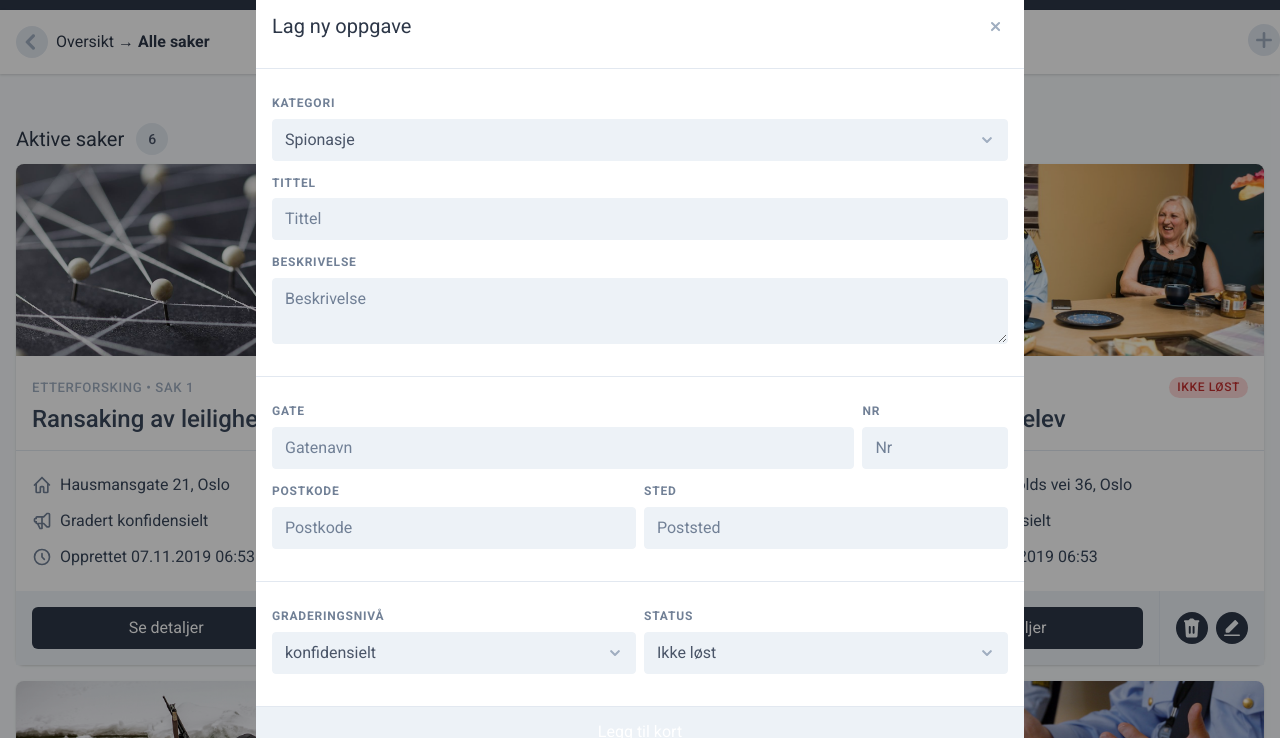
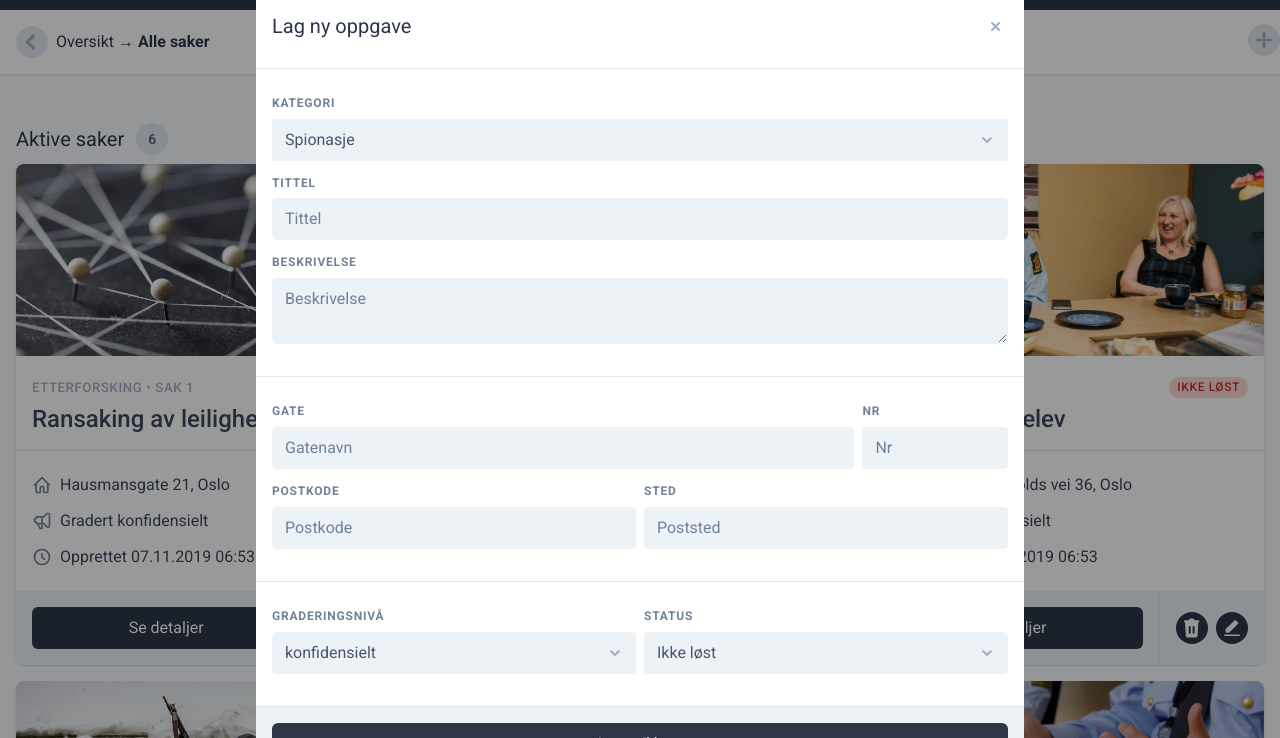
Before and after one commit to danielkjellid/DS3101-WD-Web-application, a plain HTML site: page cards.html in a window 1280 px wide. Both pictures are taken after a click on the button 1264 px from the left and 104 px from the top of the page. Shown: the part 62-800 px from the top of the page. Drawn offline with Linux system fonts and the light colour scheme.

Commit message:
Changed button appearance

```diff
--- a/css/style.css
+++ b/css/style.css
@@ -1276,14 +1276,14 @@ main {
 
 /* styling for modal action button */
 .modal-submit-btn {
-  background-color: #2D3748;
+  background-color: #2D3748 !important;
   border-radius: 6px;
   color: #FFFFFF;
   display: block;
   text-align: center;
   width: 100%;
-  padding-top: 0.75rem;
-  padding-bottom: 0.75rem;
+  padding-top: 0.75rem !important;
+  padding-bottom: 0.75rem !important;
 }
 
 /**************************************************************************
```
